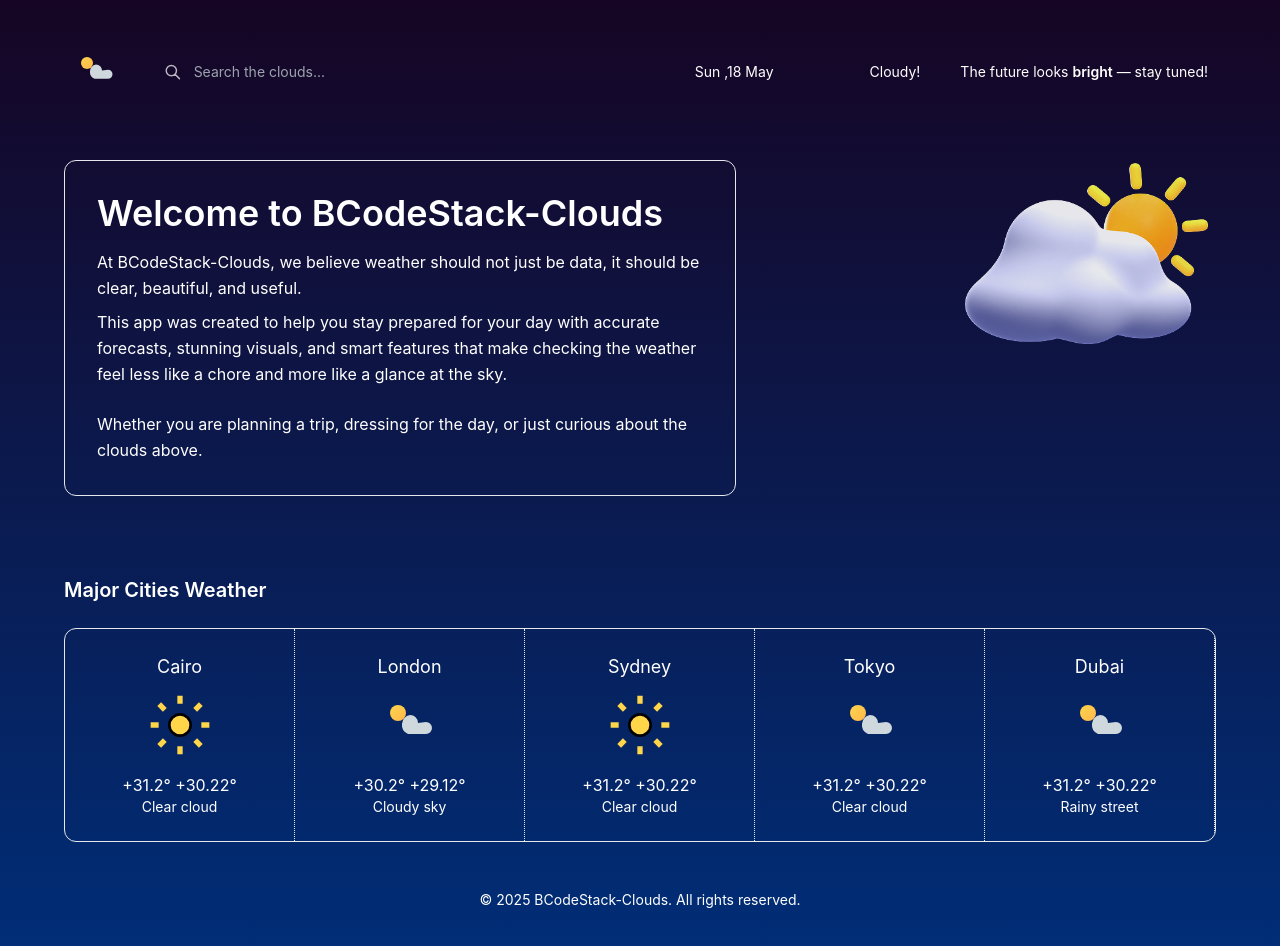
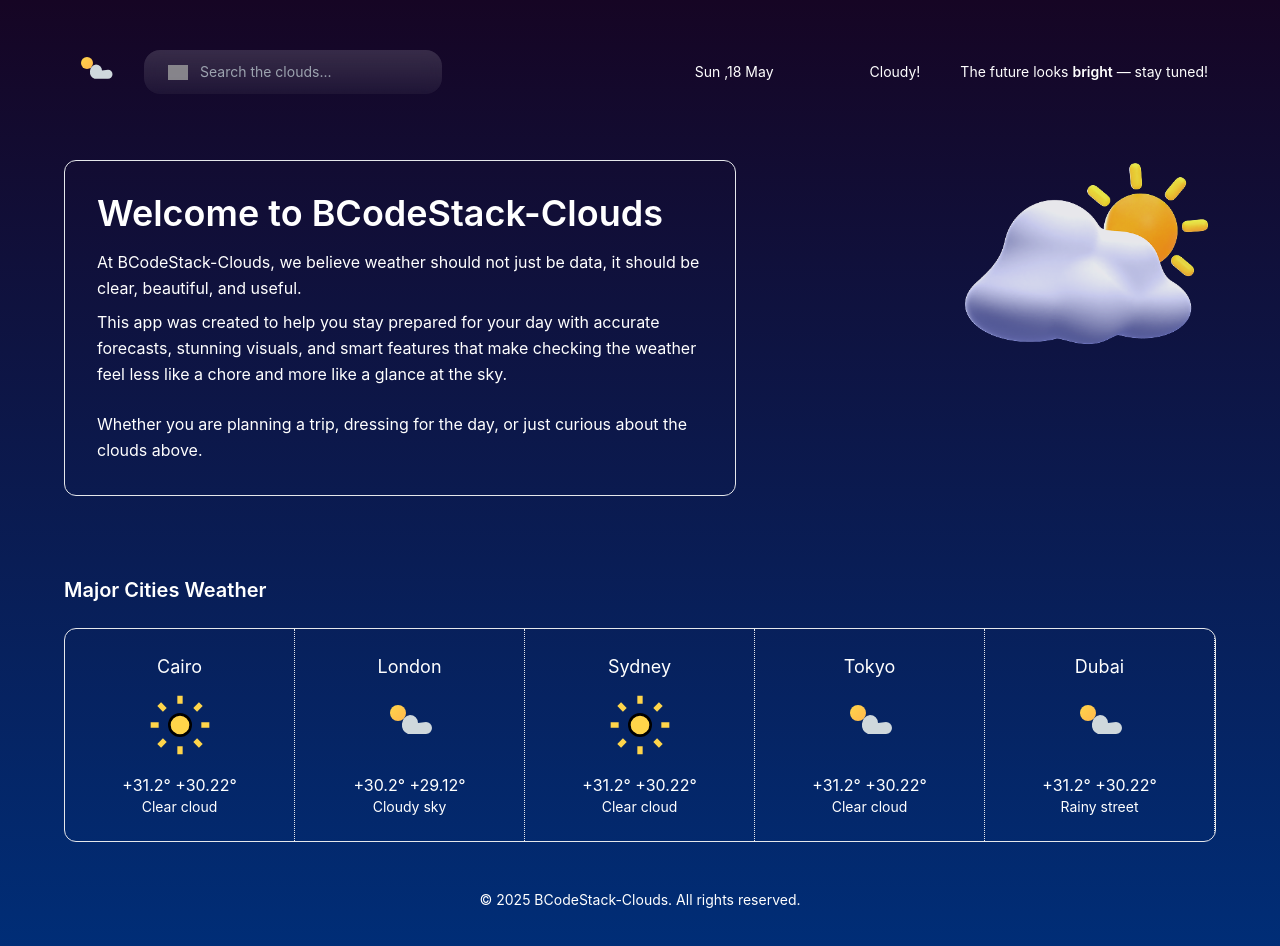
Before and after one commit to BethelHills/Weather-Forecast-Dashboard, a React (Vite) app: page / in a window 1280 px wide. Shown: the top 946 px of the page. Built offline with nearby package versions, Linux system fonts and the light colour scheme; grey boxes are pictures that could not be loaded.

Commit message:
Update search box styling with gradient background and backdrop filter

```diff
--- a/src/pages/HomeDark.jsx
+++ b/src/pages/HomeDark.jsx
@@ -23,13 +23,17 @@ export default function HomeDark() {
           <img src="/icons/cloud-sun.svg" alt="BCodeStack-Clouds logo" className="w-12" />
 
           {/* Search bar */}
-          <div className="flex items-center gap-3 bg-white/10 px-5 py-3 rounded-xl w-[430px]">
-            <svg className="w-5 h-5 opacity-70" fill="none" stroke="currentColor" viewBox="0 0 24 24" xmlns="http://www.w3.org/2000/svg">
-              <path strokeLinecap="round" strokeLinejoin="round" strokeWidth={2} d="M21 21l-6-6m2-5a7 7 0 11-14 0 7 7 0 0114 0z" />
-            </svg>
+          <div
+            className="flex items-center gap-3 px-6 py-3 rounded-2xl w-[430px]"
+            style={{
+              background: "linear-gradient(180deg, rgba(255,255,255,0.15) 0%, rgba(255,255,255,0.05) 100%)",
+              backdropFilter: "blur(8px)",
+            }}
+          >
+            <img src="/weather-icons/search.png" className="w-5 opacity-80" alt="Search icon" />
             <input
               placeholder="Search the clouds..."
-              className="bg-transparent text-sm text-white/80 outline-none w-full"
+              className="bg-transparent text-white/90 text-sm outline-none w-full placeholder-white/60"
             />
           </div>
         </div>
```
